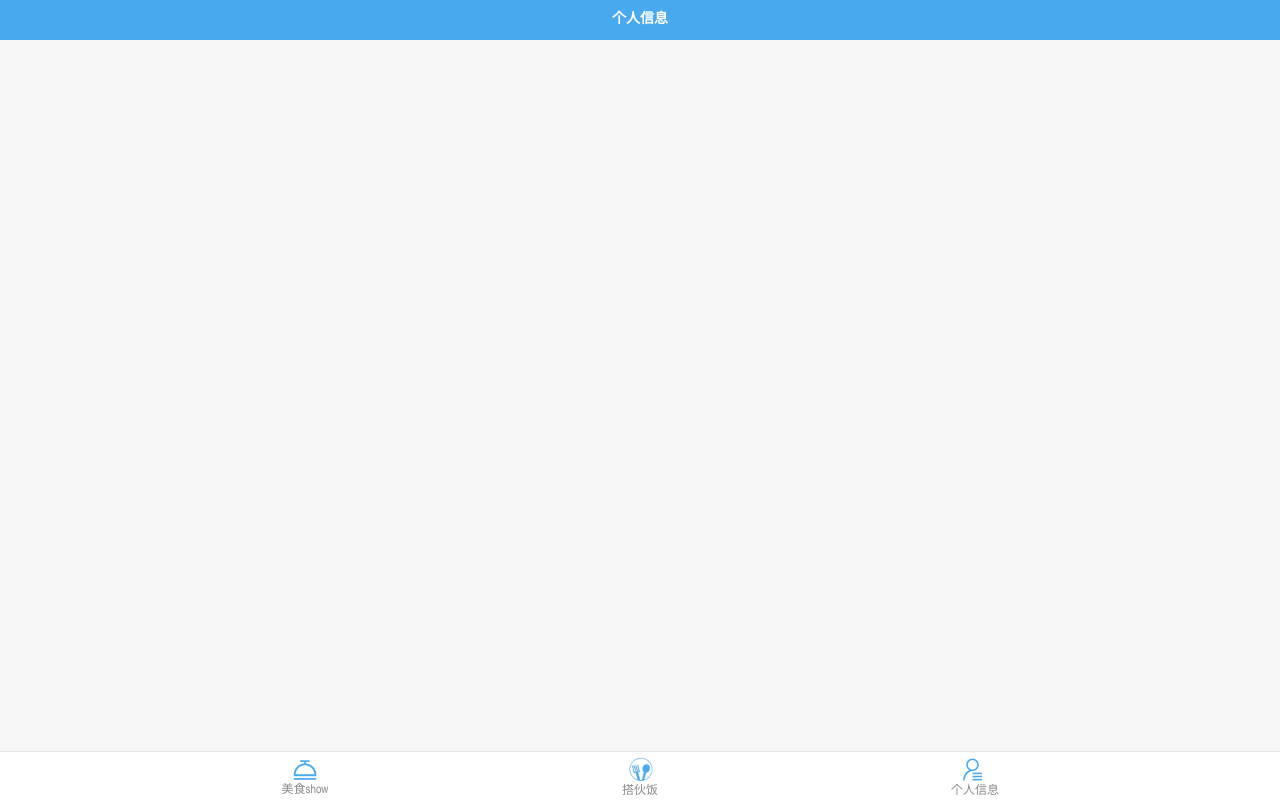
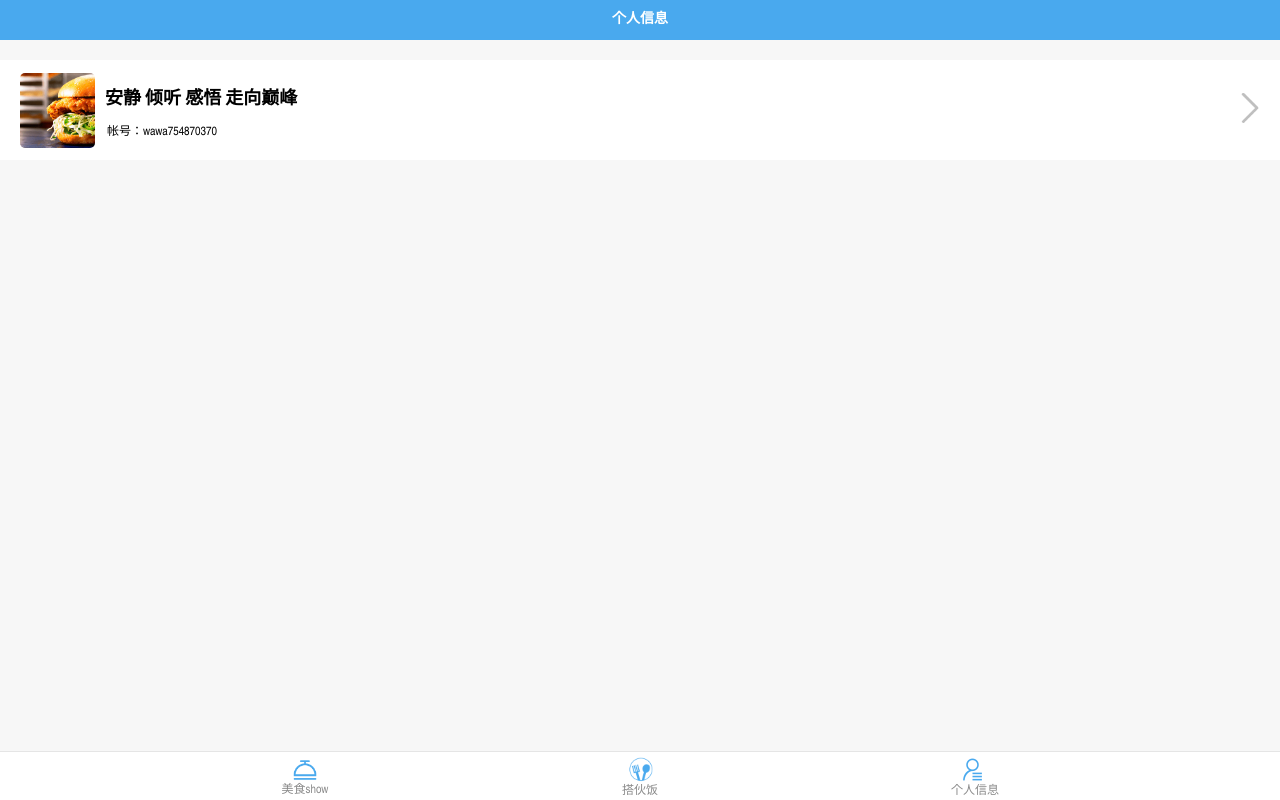
Before and after one commit to ym754870370/appointment, a Vue app in the folder my-project/: page /#/UserInfo in a window 1280 px wide. Built offline with nearby package versions, Linux system fonts and the light colour scheme.

Commit message:
基础页面编写

```diff
--- a/my-project/src/components/UserInfo/index.vue
+++ b/my-project/src/components/UserInfo/index.vue
@@ -0,0 +1,78 @@
+<template>
+  <div class="user-info-content">
+    <div class="detail-info">
+      <img class="detail-info-img" src="./../showFoodInfo/imgs/hamburger.png" alt="user-header-img" draggable="true" @dragstart="dragStart($event)">
+      <div class="detail-info-user">
+        <h2 class="detail-info-user-name">安静 倾听 感悟 走向巅峰</h2>
+        <p class="detail-info-user-account">帐号：wawa754870370</p>
+      </div>
+    </div>
+  </div>
+</template>
+
+<style lang="less">
+  .user-info-content {
+    .detail-info {
+      width: 100%;
+      height: 100px;
+      margin-top: 60px;
+      background-color: #fff;
+      &-img {
+        width: 75px;
+        height: 75px;
+        margin-top: 12.5px;
+        margin-left: 20px;
+        border-radius: 5px;
+        float: left;
+      }
+      &-user {
+        width: calc(~"100% - 110px");
+        height: 75px;
+        margin-left: 10px;
+        margin-top: 12.5px;
+        text-align: left;
+        float: left;
+        position: relative;
+        &-name {
+          margin-top: 10px;
+        }
+        &-account {
+          margin-top: 10px;
+          margin-left: 2px;
+        }
+        &::after {
+          content: " ";
+          display: block;
+          clear: both;
+          width: 30px;
+          height: 30px;
+          position: absolute;
+          right: 10px;
+          top: 20px;
+          background: url(./imgs/next.png) no-repeat;
+          background-size: 100% 100%;
+        }
+      }
+    }
+  }
+</style>
+<script>
+  export default {
+    name: 'UserInfoContent',
+    data() {
+      return {
+
+      };
+    },
+    computed: {
+
+    },
+    beforeMount() {
+    },
+    methods: {
+      dragStart(e, m) {
+        console.log("event: ", event, m);
+      }
+    }
+  };
+</script>
--- a/my-project/src/components/showFoodInfo/index.vue
+++ b/my-project/src/components/showFoodInfo/index.vue
@@ -1,6 +1,5 @@
 <template>
-  <div class="showFoodInfo">
-    <a href="#">
+  <div class="showFoodInfo" @click="changeRouter()">
     <el-card :body-style="{ padding: '0px' }">
       <img src="./imgs/hamburger.png" class="image">
       <div class="user-info">
@@ -13,7 +12,6 @@
         </div>
       </div>
     </el-card>
-    </a>
   </div>
 </template>
 
@@ -94,7 +92,11 @@
         beforeMount() {
         },
         methods: {
-
+          changeRouter() {
+            console.log('ming');
+            console.log('item: ', this.foodInfo);
+            this.$router.push('/ShowFoodInfos/Page');
+          }
         }
     };
 </script>
--- a/my-project/src/router/index.js
+++ b/my-project/src/router/index.js
@@ -3,6 +3,7 @@ import Router from 'vue-router'
 import ShowFoodInfos from '@/views/ShowFoodInfos'
 import UserInfo from '@/views/UserInfo'
 import AboutFood from '@/views/AboutFood'
+import Page from '@/views/Page'
 
 Vue.use(Router)
 
@@ -11,7 +12,14 @@ export default new Router({
     {
       path: '/ShowFoodInfos',
       name: 'ShowFoodInfos',
-      component: ShowFoodInfos
+      component: ShowFoodInfos,
+      children: [
+        {
+          path: 'Page',
+          name: 'Page',
+          component: Page
+        }
+      ]
     },
     {
       path: '/UserInfo',
```
Lines whose indentation alone changed are shown as unchanged.
